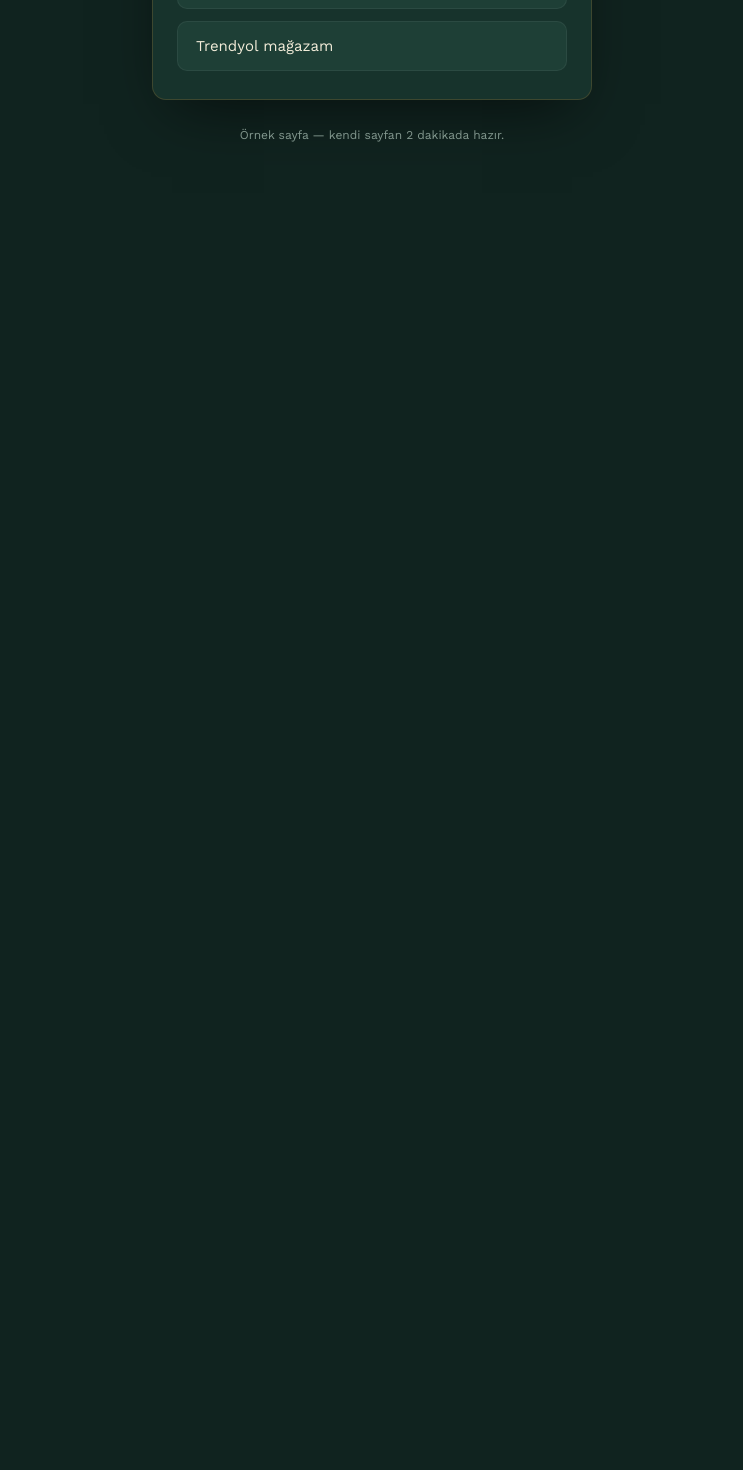
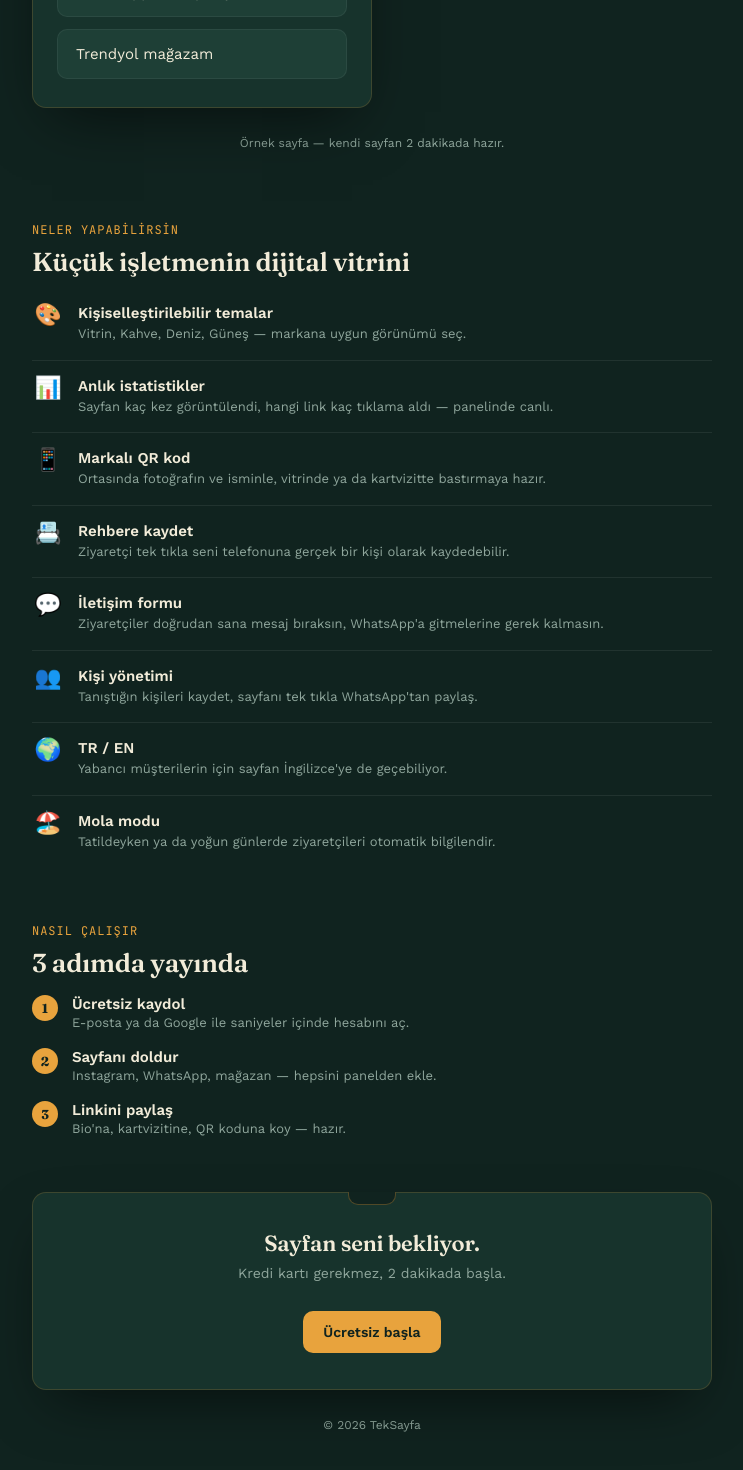
Before and after one commit to enisasistbt-ai/teksayfa, a Next.js app: page / in a window 1280 px wide. Shown: the part 680-2150 px from the top of the page, without its empty margins (268-1011 px from the left). Before the commit the page ends 914 px from the top, so only its background shows below. Built offline with nearby package versions, Linux system fonts and the light colour scheme.

Commit message:
Add files via upload

```diff
--- a/app/globals.css
+++ b/app/globals.css
@@ -286,6 +286,41 @@ textarea {
   font-size: 14px;
 }
 
+.feature-row {
+  display: flex;
+  gap: 14px;
+  align-items: flex-start;
+  padding: 16px 0;
+  border-bottom: 1px solid rgba(255, 255, 255, 0.07);
+}
+
+.feature-row:last-child {
+  border-bottom: none;
+}
+
+.feature-icon {
+  font-size: 22px;
+  line-height: 1;
+  flex-shrink: 0;
+  width: 32px;
+  text-align: center;
+}
+
+.step-num {
+  width: 26px;
+  height: 26px;
+  border-radius: 50%;
+  background: var(--amber);
+  color: var(--ink);
+  font-family: "Fraunces", serif;
+  font-weight: 700;
+  font-size: 13px;
+  display: flex;
+  align-items: center;
+  justify-content: center;
+  flex-shrink: 0;
+}
+
 @media (prefers-reduced-motion: reduce) {
   .link-btn {
     transition: none;
--- a/app/page.js
+++ b/app/page.js
@@ -1,26 +1,79 @@
 import Link from "next/link";
+
+const FEATURES = [
+  {
+    icon: "🎨",
+    title: "Kişiselleştirilebilir temalar",
+    desc: "Vitrin, Kahve, Deniz, Güneş — markana uygun görünümü seç.",
+  },
+  {
+    icon: "📊",
+    title: "Anlık istatistikler",
+    desc: "Sayfan kaç kez görüntülendi, hangi link kaç tıklama aldı — panelinde canlı.",
+  },
+  {
+    icon: "📱",
+    title: "Markalı QR kod",
+    desc: "Ortasında fotoğrafın ve isminle, vitrinde ya da kartvizitte bastırmaya hazır.",
+  },
+  {
+    icon: "📇",
+    title: "Rehbere kaydet",
+    desc: "Ziyaretçi tek tıkla seni telefonuna gerçek bir kişi olarak kaydedebilir.",
+  },
+  {
+    icon: "💬",
+    title: "İletişim formu",
+    desc: "Ziyaretçiler doğrudan sana mesaj bıraksın, WhatsApp'a gitmelerine gerek kalmasın.",
+  },
+  {
+    icon: "👥",
+    title: "Kişi yönetimi",
+    desc: "Tanıştığın kişileri kaydet, sayfanı tek tıkla WhatsApp'tan paylaş.",
+  },
+  {
+    icon: "🌍",
+    title: "TR / EN",
+    desc: "Yabancı müşterilerin için sayfan İngilizce'ye de geçebiliyor.",
+  },
+  {
+    icon: "🏖️",
+    title: "Mola modu",
+    desc: "Tatildeyken ya da yoğun günlerde ziyaretçileri otomatik bilgilendir.",
+  },
+];
+
+const STEPS = [
+  { title: "Ücretsiz kaydol", desc: "E-posta ya da Google ile saniyeler içinde hesabını aç." },
+  { title: "Sayfanı doldur", desc: "Instagram, WhatsApp, mağazan — hepsini panelden ekle." },
+  { title: "Linkini paylaş", desc: "Bio'na, kartvizitine, QR koduna koy — hazır." },
+];
 
 export default function Home() {
   return (
-    <main className="container" style={{ paddingTop: 80 }}>
+    <main className="wide-container" style={{ paddingTop: 72 }}>
+      {/* Hero */}
       <div className="eyebrow">teksayfa.app</div>
-      <h1 className="display" style={{ fontSize: 40, marginTop: 10, lineHeight: 1.1 }}>
+      <h1 className="display" style={{ fontSize: 42, marginTop: 10, lineHeight: 1.1, maxWidth: 520 }}>
         Tüm linklerin,
         <br />
         tek bir vitrinde.
       </h1>
-      <p style={{ color: "var(--muted)", marginTop: 16, fontSize: 15, lineHeight: 1.6 }}>
+      <p style={{ color: "var(--muted)", marginTop: 16, fontSize: 15, lineHeight: 1.6, maxWidth: 440 }}>
         Instagram bio'na, WhatsApp'ına, ürün sayfana tek bir link koy.
-        Ziyaretçilerin hepsini tek yerde bulsun.
+        Ziyaretçilerin hepsini tek yerde bulsun, sen de kimin baktığını gör.
       </p>
 
-      <div style={{ marginTop: 32 }}>
+      <div className="row" style={{ marginTop: 28, gap: 12 }}>
         <Link href="/login">
           <button className="btn">Ücretsiz başla</button>
         </Link>
+        <Link href="/fiyatlandirma">
+          <button className="btn-ghost">Fiyatlandırma</button>
+        </Link>
       </div>
 
-      <div className="tabela" style={{ marginTop: 56 }}>
+      <div className="tabela" style={{ marginTop: 48, maxWidth: 340 }}>
         <div className="avatar">A</div>
         <h3 style={{ textAlign: "center", fontSize: 18 }}>Ayşe'nin El İşleri</h3>
         <div className="handle mono">teksayfa.app/aysenin-el-isleri</div>
@@ -28,8 +81,66 @@ export default function Home() {
         <a className="link-btn">WhatsApp'tan sipariş ver</a>
         <a className="link-btn">Trendyol mağazam</a>
       </div>
+      <p className="footer-note" style={{ marginBottom: 0 }}>
+        Örnek sayfa — kendi sayfan 2 dakikada hazır.
+      </p>
 
-      <p className="footer-note">Örnek sayfa — kendi sayfan 2 dakikada hazır.</p>
+      {/* Özellikler */}
+      <div style={{ marginTop: 72 }}>
+        <div className="eyebrow">neler yapabilirsin</div>
+        <h2 className="display" style={{ fontSize: 26, marginTop: 8 }}>
+          Küçük işletmenin dijital vitrini
+        </h2>
+        <div style={{ marginTop: 10 }}>
+          {FEATURES.map((f) => (
+            <div className="feature-row" key={f.title}>
+              <span className="feature-icon">{f.icon}</span>
+              <div>
+                <div style={{ fontSize: 15, fontWeight: 600 }}>{f.title}</div>
+                <div style={{ fontSize: 13, color: "var(--muted)", marginTop: 2, lineHeight: 1.5 }}>
+                  {f.desc}
+                </div>
+              </div>
+            </div>
+          ))}
+        </div>
+      </div>
+
+      {/* Nasıl çalışır */}
+      <div style={{ marginTop: 56 }}>
+        <div className="eyebrow">nasıl çalışır</div>
+        <h2 className="display" style={{ fontSize: 26, marginTop: 8 }}>
+          3 adımda yayında
+        </h2>
+        <div style={{ marginTop: 16 }}>
+          {STEPS.map((s, i) => (
+            <div key={s.title} className="row" style={{ alignItems: "flex-start", gap: 14, marginTop: i === 0 ? 0 : 18 }}>
+              <div className="step-num">{i + 1}</div>
+              <div>
+                <div style={{ fontSize: 15, fontWeight: 600 }}>{s.title}</div>
+                <div style={{ fontSize: 13, color: "var(--muted)", marginTop: 2 }}>{s.desc}</div>
+              </div>
+            </div>
+          ))}
+        </div>
+      </div>
+
+      {/* Kapanış CTA */}
+      <div className="tabela" style={{ marginTop: 56, textAlign: "center", padding: "36px 24px" }}>
+        <h2 className="display" style={{ fontSize: 22 }}>
+          Sayfan seni bekliyor.
+        </h2>
+        <p style={{ color: "var(--muted)", fontSize: 14, marginTop: 8 }}>
+          Kredi kartı gerekmez, 2 dakikada başla.
+        </p>
+        <Link href="/login">
+          <button className="btn" style={{ marginTop: 16 }}>
+            Ücretsiz başla
+          </button>
+        </Link>
+      </div>
+
+      <p className="footer-note">© {new Date().getFullYear()} TekSayfa</p>
     </main>
   );
 }
```
